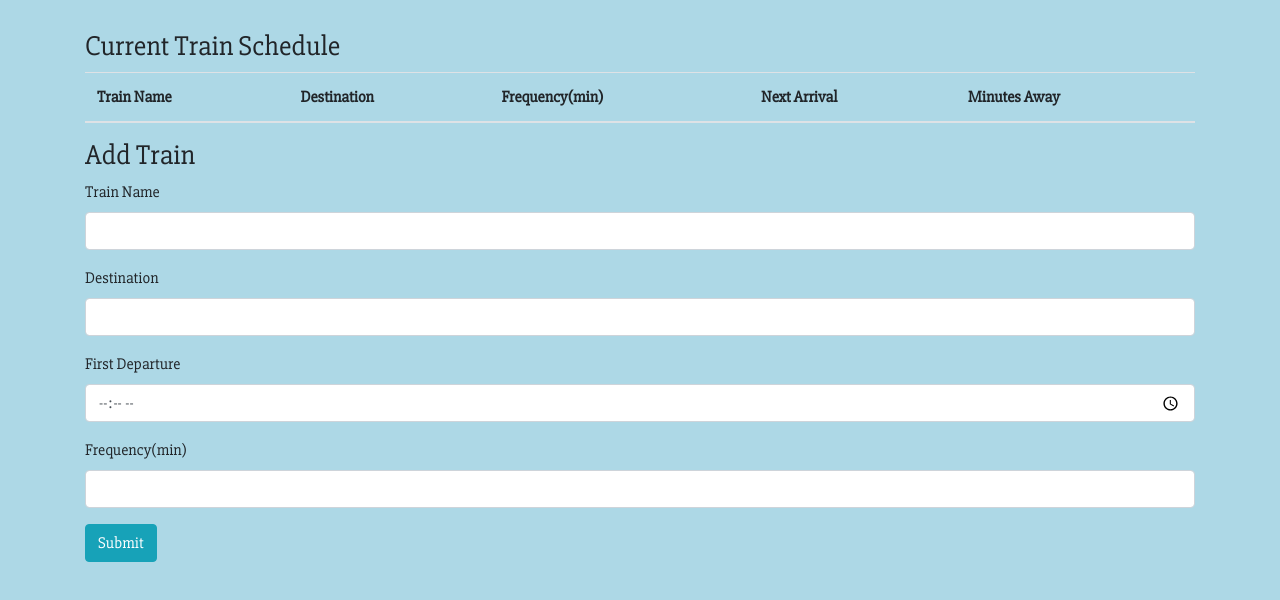
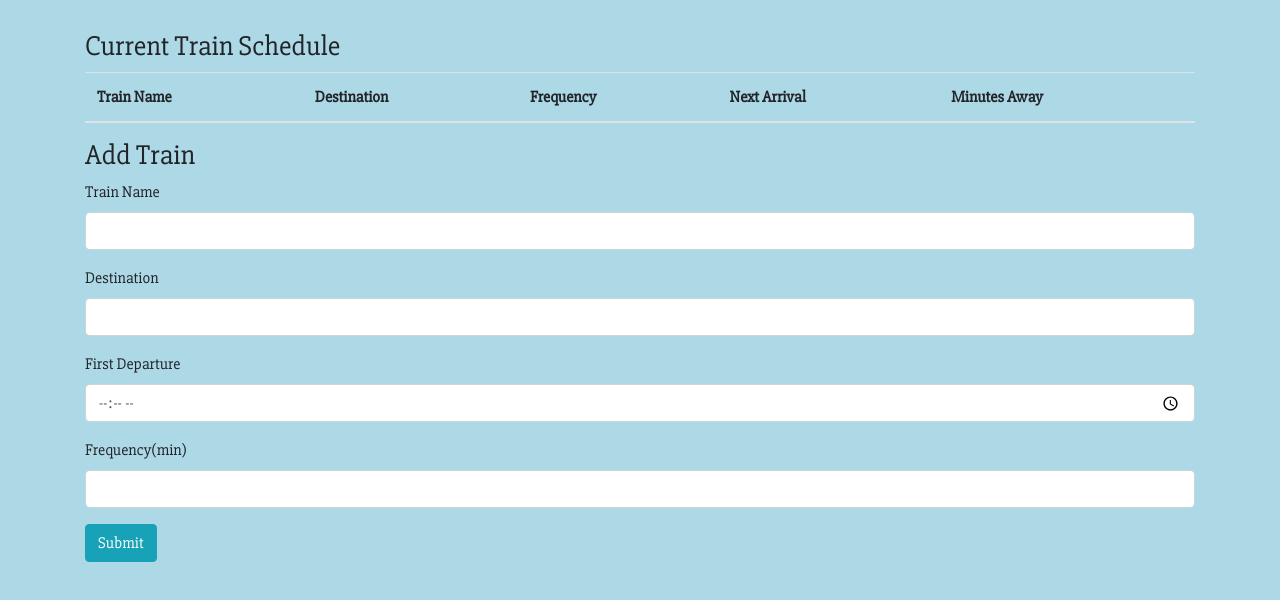
Before and after one commit to morettiamye/trainScheduler, a plain HTML site: page index.html in a window 1280 px wide. Shown: the part 186-786 px from the top of the page. Drawn offline with nearby package versions, Linux system fonts and the light colour scheme; no server answers.

Commit message:
minor HTML update

```diff
--- a/index.html
+++ b/index.html
@@ -37,7 +37,7 @@
                         <tr>
                             <th>Train Name</th>
                             <th>Destination</th>
-                            <th>Frequency(min)</th>
+                            <th>Frequency</th>
                             <th>Next Arrival</th>
                             <th>Minutes Away</th>
                         </tr>
```
